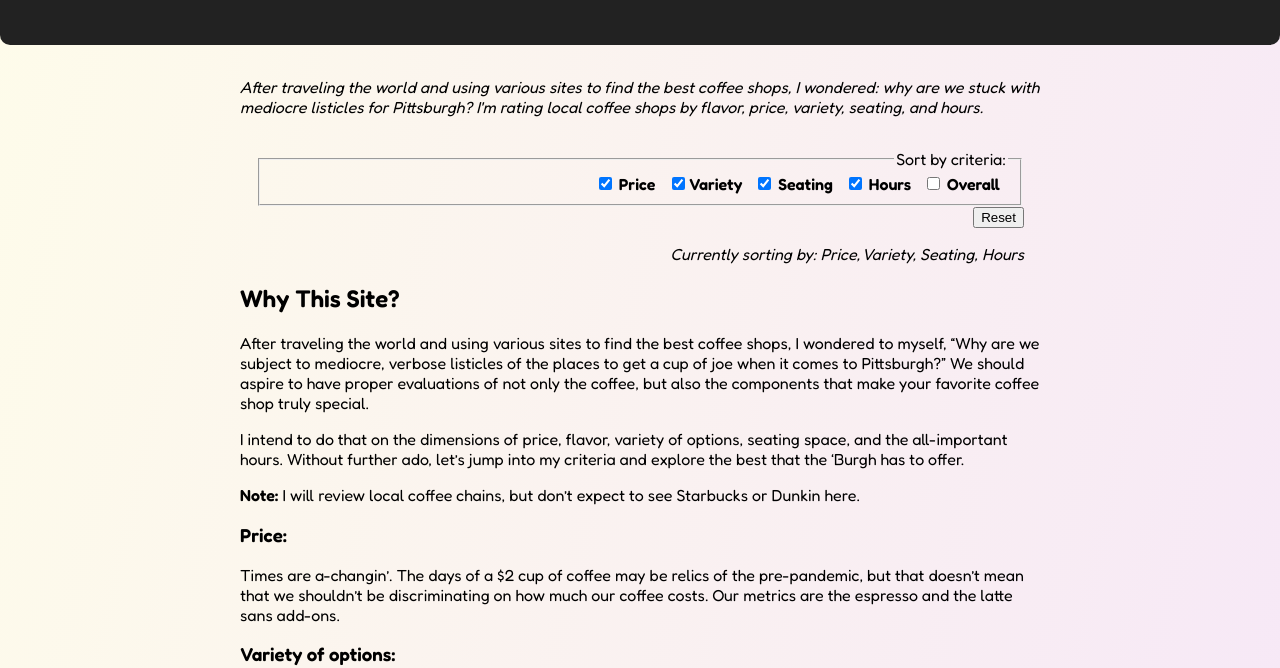
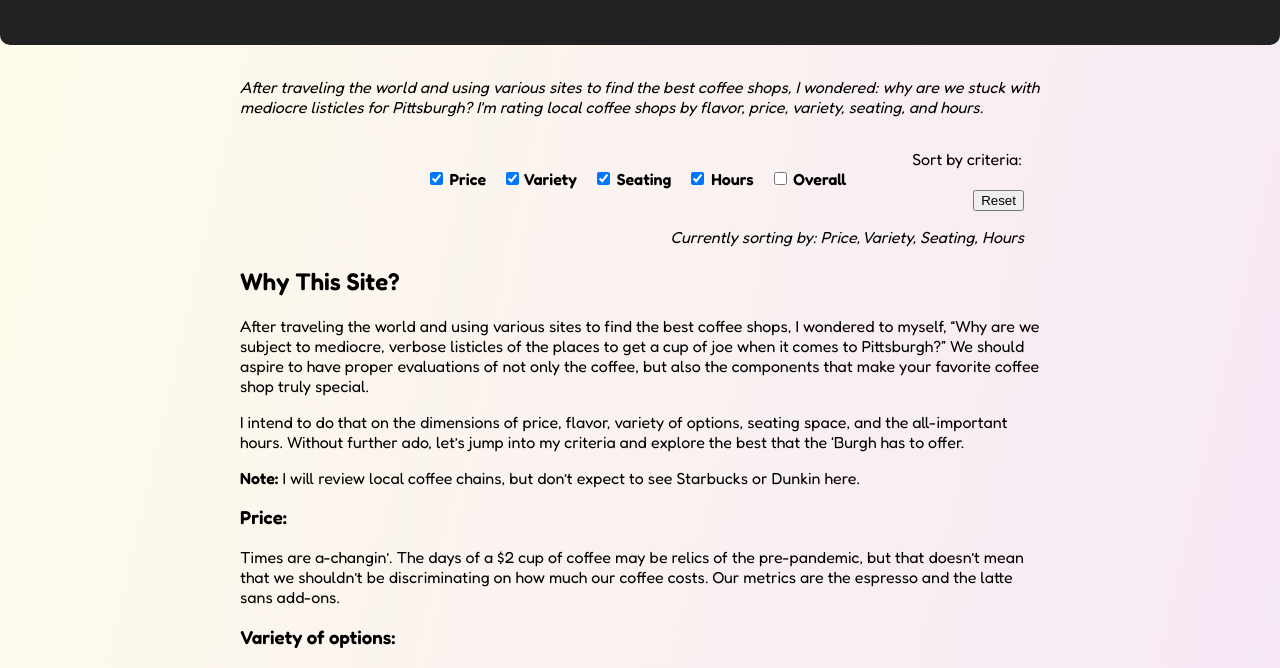
Before and after one commit to wagnersoccer1/Blog, a plain HTML site: page index.html in a window 1280 px wide. Shown: the part 137-805 px from the top of the page. Drawn offline with Linux system fonts and the light colour scheme.

Commit message:
Add files via upload

```diff
--- a/style.css
+++ b/style.css
@@ -81,3 +81,13 @@ footer {
     background-color: #fff;
     cursor: pointer;
 }
+
+.sort-controls fieldset {
+    border: none;
+    padding: 0;
+    margin: 0;
+    display: flex;
+    flex-wrap: wrap;
+    gap: 0.5rem;
+    justify-content: center;
+}
```
